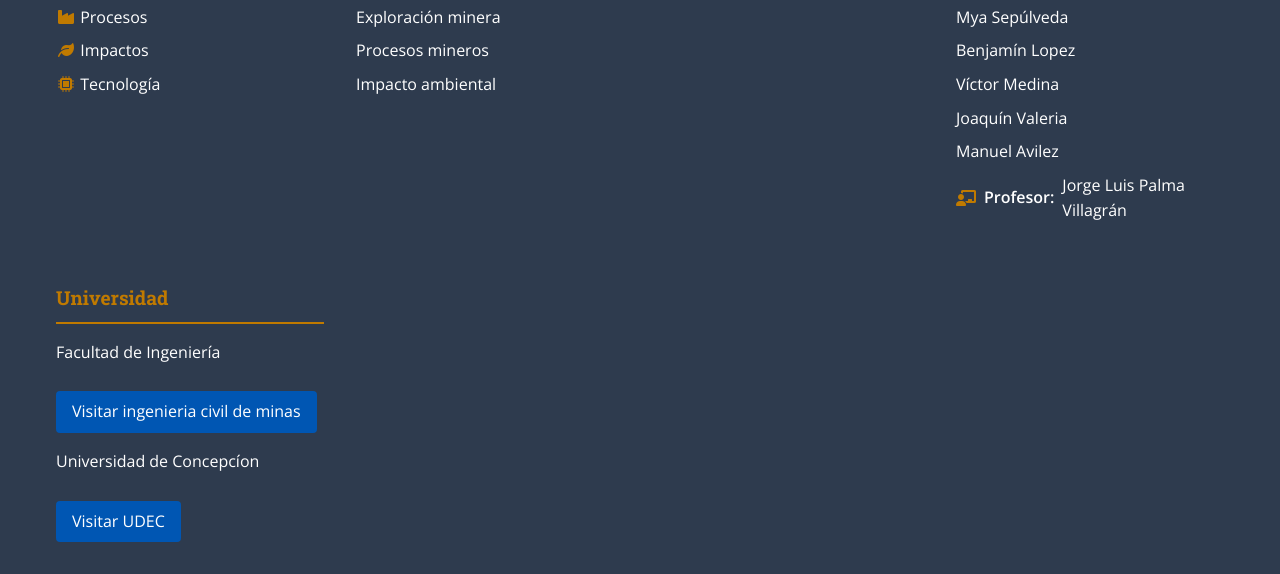
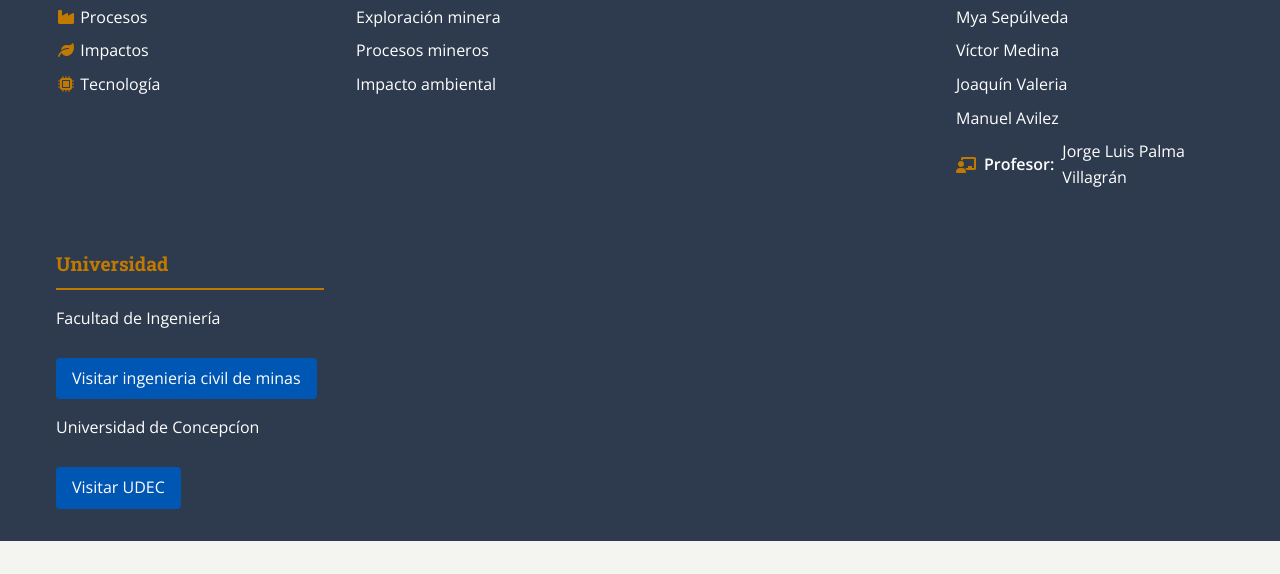
Before and after one commit to agulatam/proyecto-, a plain HTML site: page index.html in a window 1280 px wide. Shown: the part 7461-8035 px from the top of the page. After the commit the page ends 8002 px from the top, so only its background shows below. Drawn offline with nearby package versions, Linux system fonts and the light colour scheme.

Commit message:
Update index.html

```diff
--- a/index.html
+++ b/index.html
@@ -265,7 +265,6 @@
           <li><i class="fas fa-users"></i> <strong>Integrantes:</strong></li>
           <li>Agustín Quezada</li>
           <li>Mya Sepúlveda</li>
-          <li>Benjamín Lopez</li>
           <li>Víctor Medina</li>
           <li>Joaquín Valeria</li>
           <li>Manuel Avilez</li>
```
